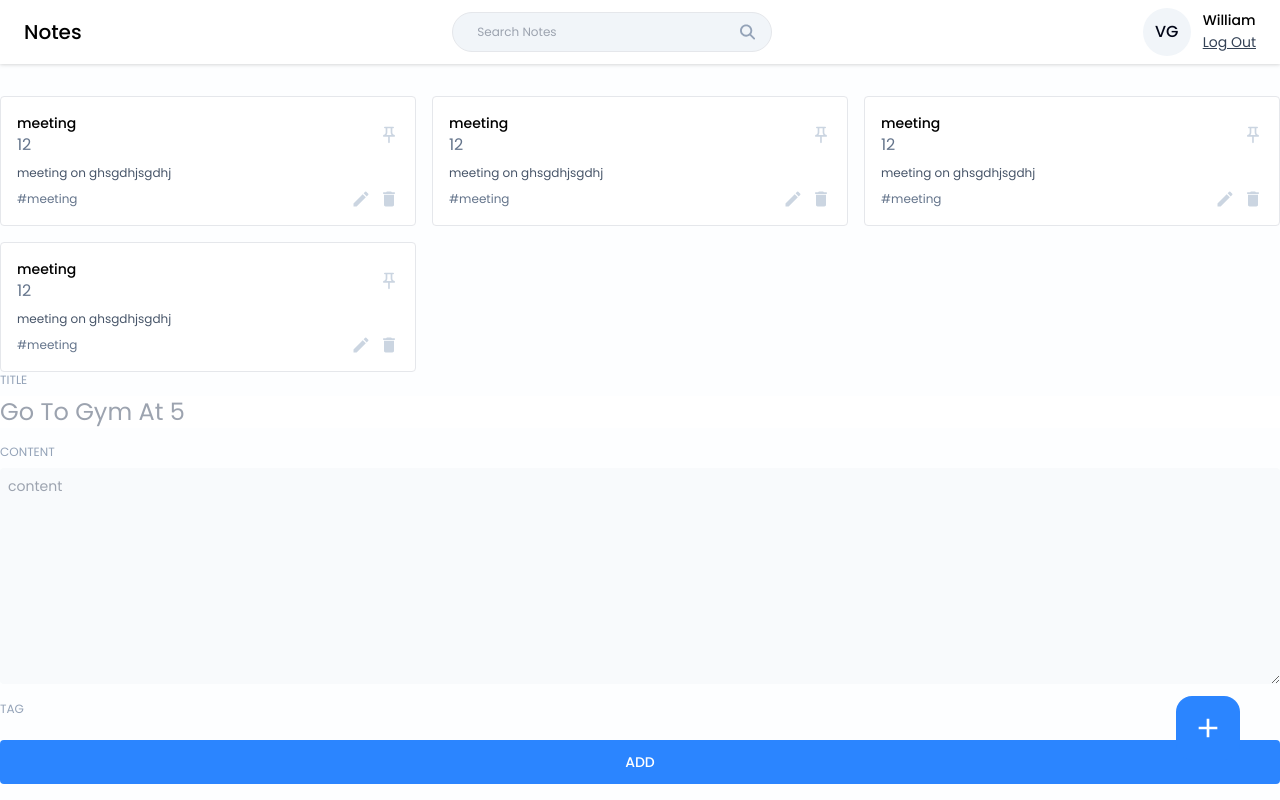
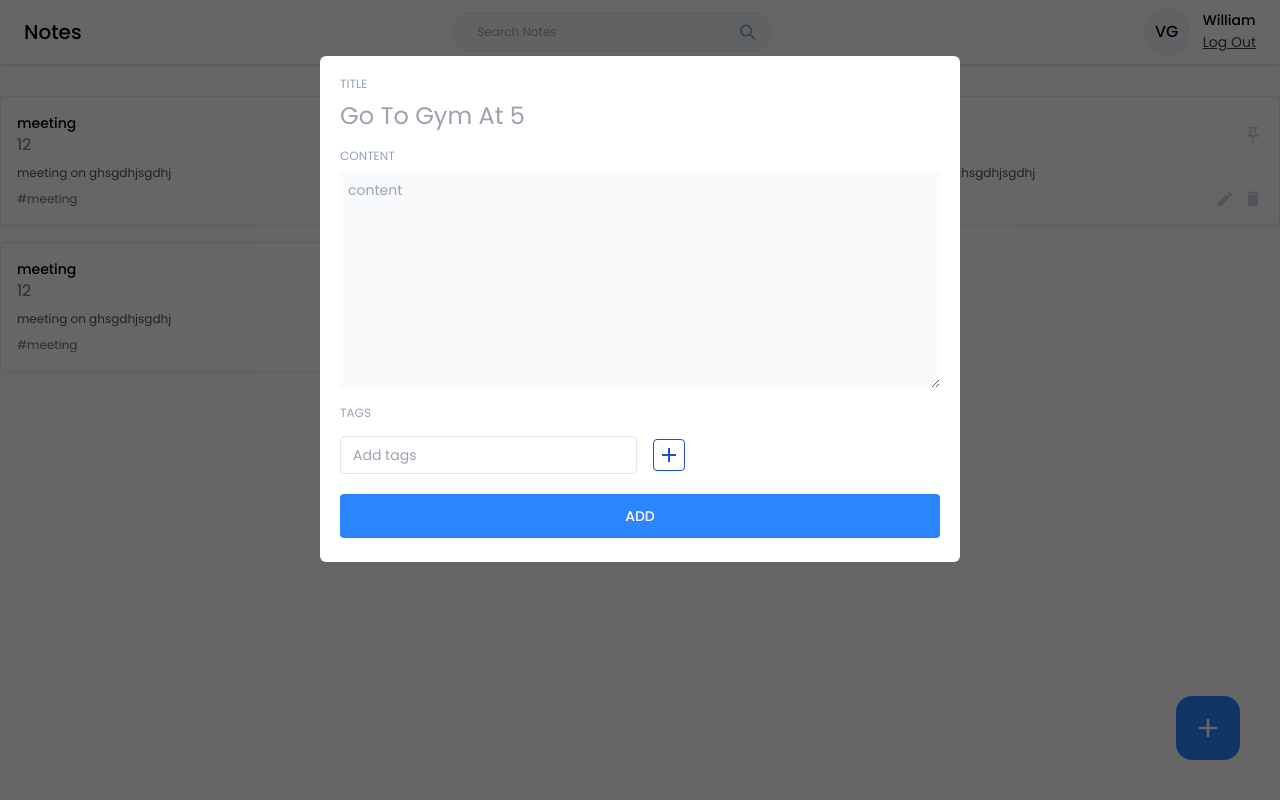
Before and after one commit to vinayagangadhar02/Notes-Maker, a React (Vite) app in the folder frontend/notes-app/: page /dashboard in a window 1280 px wide. Both pictures are taken after a click on the button 1208 px from the left and 728 px from the top of the page. Built offline with nearby package versions, Linux system fonts and the light colour scheme.

Commit message:
add-note updated

```diff
--- a/frontend/notes-app/package.json
+++ b/frontend/notes-app/package.json
@@ -13,6 +13,7 @@
     "react": "^18.3.1",
     "react-dom": "^18.3.1",
     "react-icons": "^5.3.0",
+    "react-modal": "^3.16.1",
     "react-model": "^4.3.1",
     "react-router-dom": "^6.26.2"
   },
--- /dev/null
+++ b/frontend/notes-app/src/components/Input/TagInput.jsx
@@ -0,0 +1,18 @@
+import React from 'react'
+import {MdAdd,MdClose} from "react-icons/md";
+
+const TagInput = ({tags,setTags}) => {
+  return (
+    <div>
+        <div className='flex items-center gap-4 mt-3'>
+            <input type="text" className='text-sm bg-transparent border px-3 py-2 rounded outline-none' placeholder="Add tags"/>
+            <button className='w-8 h-8 flex items-center justify-center rounded border border-blue-700 hover:bg-blue-700'>
+            <MdAdd className='text-2xl text-blue-700 hover:text-white' />
+            </button>
+
+        </div>
+    </div>
+  )
+}
+
+export default TagInput;
--- a/frontend/notes-app/src/pages/Home/AddEditNotes.jsx
+++ b/frontend/notes-app/src/pages/Home/AddEditNotes.jsx
@@ -1,5 +1,5 @@
 import React from 'react'
-
+import TagInput from '../../components/Input/TagInput'
 const AddEditNotes = () => {
   return (
     <div>
@@ -21,7 +21,8 @@
             />
         </div>
       <div className='mt-3'>
-        <label className='input-label'>TAG</label>
+        <label className='input-label'>TAGS</label>
+        <TagInput />
       </div>
 
   <button className='btn-primary font-medium mt-5 p-3' onClick={()=>{}}>ADD</button>
--- a/frontend/notes-app/src/pages/Home/Home.jsx
+++ b/frontend/notes-app/src/pages/Home/Home.jsx
@@ -3,6 +3,7 @@
 import NoteCard from "../../components/Cards/NoteCard"
 import {MdAdd} from "react-icons/md"
 import AddEditNotes from './AddEditNotes';
+import Modal from "react-modal";
 
 const Home = () => {
       const [openAddEditModel,setOpenAddEditModel]=useState({
@@ -80,14 +81,34 @@
       />
       </div>
     </div>
-<button className='w-16 h-16 flex items-center justify-center rounded-2xl bg-primary hover:bg-blue-600 absolute right-10 bottom-10' onClick={()=>{}}>
+<button className='w-16 h-16 flex items-center justify-center rounded-2xl bg-primary hover:bg-blue-600 absolute right-10 bottom-10' onClick={()=>{setOpenAddEditModel({
+      isShown:true,
+      type:"add",
+      data:null
+})}}>
 
 
 <MdAdd className="text-[32px] text-white"/>
 
 </button>
 
-<AddEditNotes />
+<Modal
+    isOpen={openAddEditModel.isShown}
+    onRequestClose={() => setOpenAddEditModel({ ...openAddEditModel, isShown: false })}
+    style={{
+        overlay: {
+            backgroundColor: "rgba(0, 0, 0, 0.6)",
+        },
+        content: {
+
+        }
+    }}
+    contentLabel=""
+    className="w-[50%] max-h-3/4 bg-white rounded-md mx-auto mt-14 p-5 "
+     >
+    <AddEditNotes />
+</Modal>
+
    </>
 
   )
```
Also changed, not shown: 1 other file (tests, documents, lock files or other folders).
